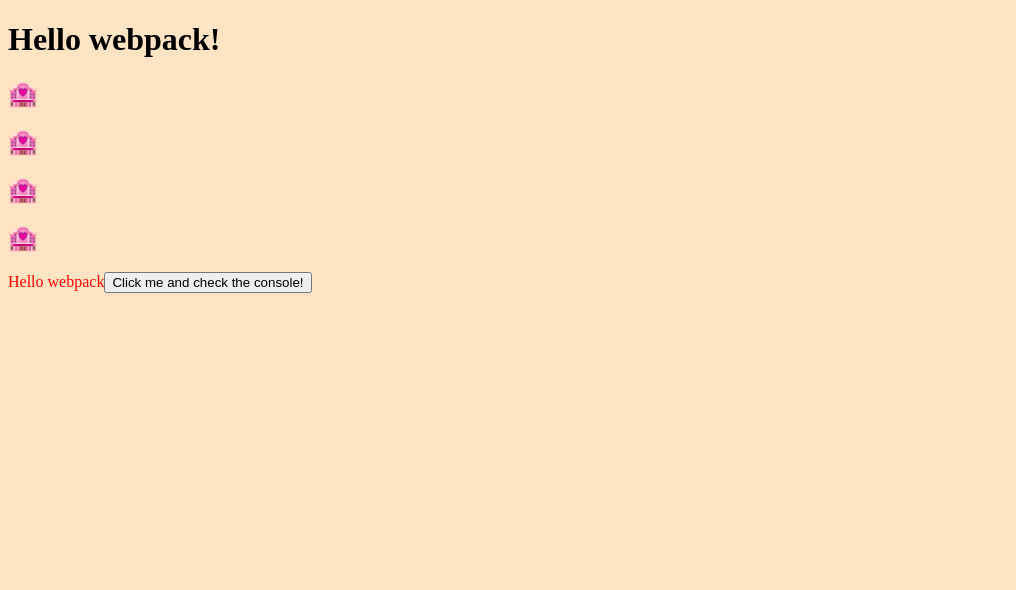
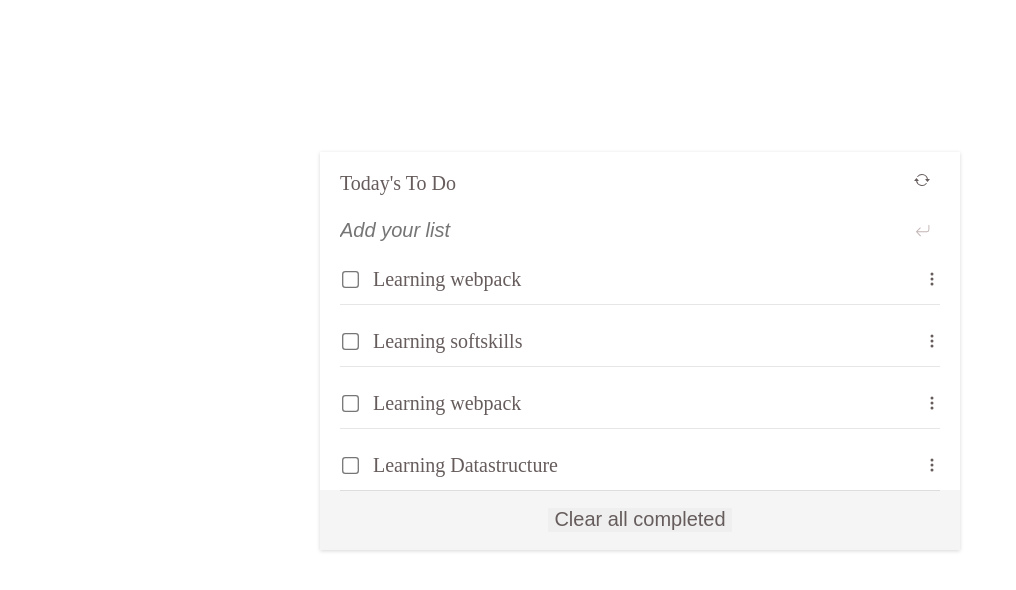
Before and after one commit to jenadiusnicholaus/To-Do-list, a website built with webpack: page src/index.html in a window 1280 px wide. Shown: the whole page, without its empty margins (0-1016 px from the left). Built offline with nearby package versions, Linux system fonts and the light colour scheme.

Commit message:
add design

```diff
--- a/server.js
+++ b/server.js
@@ -4,6 +4,7 @@ const webpackDevMiddleware = require('webpack-dev-middleware');
 
 const app = express();
 const config = require('./webpack.config.js');
+
 const compiler = webpack(config);
 
 // Tell express to use the webpack-dev-middleware and use the webpack.config.js
@@ -11,10 +12,10 @@ const compiler = webpack(config);
 app.use(
   webpackDevMiddleware(compiler, {
     publicPath: config.output.publicPath,
-  })
+  }),
 );
 
 // Serve the files on port 3000.
-app.listen(3000, function () {
+app.listen(3000, () => {
   console.log('Example app listening on port 3000!\n');
 });
--- /dev/null
+++ b/src/components.js
@@ -0,0 +1,26 @@
+import todolist from './data';
+
+const renderTodo = () => {
+  const todolistEl = document.querySelector('.todolist-ul');
+  todolistEl.innerHTML = '';
+  let liElement = '';
+  for (let i = 0; i < todolist.length; i += 1) {
+    const liEl = document.createElement('LI');
+    liEl.classList.add('todoitem');
+
+    liElement += `<li class="todoitem">
+    <div class="card-body">
+      <div class="content">
+        <input type="checkbox">
+        <label class="lable">${todolist[i].description}</label>
+      </div>
+      <svg  xmlns="http://www.w3.org/2000/svg" width="16" height="16" fill="currentColor" class="bi bi-three-dots-vertical menu-icon" viewBox="0 0 16 16">
+        <path d="M9.5 13a1.5 1.5 0 1 1-3 0 1.5 1.5 0 0 1 3 0zm0-5a1.5 1.5 0 1 1-3 0 1.5 1.5 0 0 1 3 0zm0-5a1.5 1.5 0 1 1-3 0 1.5 1.5 0 0 1 3 0z"/>
+      </svg>
+    </div>
+    </li>`;
+  }
+  todolistEl.innerHTML = liElement;
+};
+
+export default renderTodo;
--- /dev/null
+++ b/src/data.js
@@ -0,0 +1,26 @@
+const todolist = [
+  {
+    description: 'Learning webpack',
+    completed: false,
+    index: 0,
+  },
+
+  {
+    description: 'Learning softskills',
+    completed: false,
+    index: 0,
+  },
+  {
+    description: 'Learning webpack',
+    completed: false,
+    index: 0,
+  },
+
+  {
+    description: 'Learning Datastructure',
+    completed: false,
+    index: 0,
+  },
+];
+
+export default todolist;
--- a/src/index.css
+++ /dev/null
@@ -1,3 +0,0 @@
-body {
-  border: 0;
-}
--- a/src/index.html
+++ b/src/index.html
@@ -6,10 +6,33 @@
     <title>Wbpack Exercise</title>
 </head>
 <body>
-    <h1>Hello webpack!</h1>
-    <h2>🏩 </h2>
-    <h2>🏩 </h2>
-    <h2>🏩 </h2>
-    <h2>🏩 </h2>
+
+    <div id="root">
+        <div class="divider"></div>
+        <div class="container">
+            <div class="list-body">
+                <div class="heading">
+                    <span>Today's To Do </span>
+                    <svg  xmlns="http://www.w3.org/2000/svg" width="16" height="16" fill="currentColor" class="bi bi-arrow-repeat recycle-icon" viewBox="0 0 16 16">
+                        <path d="M11.534 7h3.932a.25.25 0 0 1 .192.41l-1.966 2.36a.25.25 0 0 1-.384 0l-1.966-2.36a.25.25 0 0 1 .192-.41zm-11 2h3.932a.25.25 0 0 0 .192-.41L2.692 6.23a.25.25 0 0 0-.384 0L.342 8.59A.25.25 0 0 0 .534 9z"/>
+                        <path fill-rule="evenodd" d="M8 3c-1.552 0-2.94.707-3.857 1.818a.5.5 0 1 1-.771-.636A6.002 6.002 0 0 1 13.917 7H12.9A5.002 5.002 0 0 0 8 3zM3.1 9a5.002 5.002 0 0 0 8.757 2.182.5.5 0 1 1 .771.636A6.002 6.002 0 0 1 2.083 9H3.1z"/>
+                      </svg>
+                </div>
+                <form class="form">
+                  <input type="text" placeholder="Add your list">
+                  <svg  xmlns="http://www.w3.org/2000/svg" width="16" height="16" fill="currentColor" class="bi bi-arrow-return-left icon" viewBox="0 0 16 16">
+                    <path fill-rule="evenodd" d="M14.5 1.5a.5.5 0 0 1 .5.5v4.8a2.5 2.5 0 0 1-2.5 2.5H2.707l3.347 3.346a.5.5 0 0 1-.708.708l-4.2-4.2a.5.5 0 0 1 0-.708l4-4a.5.5 0 1 1 .708.708L2.707 8.3H12.5A1.5 1.5 0 0 0 14 6.8V2a.5.5 0 0 1 .5-.5z"/>
+                  </svg>
+                </form>
+                <ul class="todolist-ul"> </ul>
+            </div>
+            <div class="clear-all">
+                <button  type="button" class="btn-clear-all">Clear all completed</button>
+            </div>
+        </div>
+
+        <div class="divider"></div>
+    </div>
+
 </body>
 </html>
--- a/src/index.js
+++ b/src/index.js
@@ -1,28 +1,11 @@
-import _ from 'lodash';
-import printMe from './print.js';
+
+import renderTodo from './components.js';
 import './style.css';
 
-function component() {
-    const element = document.createElement('div');
-    const btn = document.createElement('button');
+renderTodo();
 
-
-  // Lodash, now imported by this script
-  element.innerHTML = _.join(['Hello', 'webpack'], ' ');
-  btn.innerHTML = 'Click me and check the console!';
-  btn.onclick = printMe;
-  element.classList.add('hello');
-  element.appendChild(btn);
-
-    return element;
-  }
-
-  document.body.appendChild(component());
-
-
-  if (module.hot) {
-    module.hot.accept('./print.js', function() {
-      console.log('Accepting the updated printMe module!');
-      printMe();
-    })
-  }
+if (module.hot) {
+  module.hot.accept('./components.js', () => {
+    // renderTodo()
+  });
+}
--- a/src/print.js
+++ /dev/null
@@ -1,4 +0,0 @@
-export default function printMe() {
-    console.log('Updating print.js...');
-
-  }
--- a/src/style.css
+++ b/src/style.css
@@ -1,7 +1,150 @@
-.hello {
-    color: red;
-  }
+body {
+  margin: 0;
+}
 
-  body {
-    background-color: bisque;
+::-moz-placeholder {
+  font-style: italic;
 }
+
+::-webkit-input-placeholder {
+  font-style: italic;
+}
+
+:-moz-placeholder {
+  font-style: italic;
+}
+
+:-ms-input-placeholder {
+  font-style: italic;
+}
+
+span,
+label,
+input,
+button {
+  font-size: 20px;
+  color: rgb(102, 92, 92);
+}
+
+#root {
+  display: flex;
+  width: 100%;
+  justify-content: space-between;
+  align-items: center;
+}
+
+.container {
+  margin: 19vh 0;
+  width: 50%;
+  box-shadow: rgba(0, 0, 0, 0.16) 0 1px 4px;
+  background-color: rgb(245, 245, 245);
+}
+
+.list-body {
+  padding: 20px 20px 0 20px;
+  margin-bottom: 0;
+  background-color: #fff;
+}
+
+.heading {
+  color: rgb(102, 92, 92);
+  display: flex;
+  flex-direction: row;
+  justify-content: space-between;
+  margin-bottom: 24px;
+}
+
+input[type=text] {
+  padding: 0;
+  width: 100%;
+  margin: 0;
+  display: inline-block;
+  border: none;
+  border-radius: 4px;
+  box-sizing: border-box;
+}
+
+input[type=text]:focus {
+  height: 30px;
+  width: 30px;
+  border: none;
+  outline: none;
+  padding: 0;
+}
+
+input[type=checkbox] {
+  -ms-transform: scale(2); /* IE */
+  -moz-transform: scale(2); /* FF */
+  -webkit-transform: scale(2); /* Safari and Chrome */
+  -o-transform: scale(2); /* Opera */
+  transform: scale(1.3);
+  padding: 10px;
+  margin-right: 12px;
+}
+
+input[type=checkbox]:checked ~ {
+  background-color: #2196f3;
+}
+
+.list-card {
+  cursor: pointer;
+  padding-top: 12px;
+  width: 100%;
+  background-color: rgba(0, 0, 0, 0.16);
+}
+
+.recycle-icon {
+  margin-right: 10px;
+}
+
+.form {
+  display: flex;
+  align-items: center;
+  justify-content: space-between;
+}
+
+.icon {
+  color: rgb(194, 181, 181);
+  margin-right: 10px;
+}
+
+.todolist-ul {
+  padding: 0;
+  margin: 0;
+  height: auto;
+}
+
+.card-body {
+  height: 50px;
+  display: flex;
+  justify-content: space-between;
+  align-items: center;
+  padding-left: 0;
+  margin-left: 0;
+  color: rgb(102, 92, 92);
+  list-style-type: none;
+}
+
+.todoitem {
+  list-style-type: none;
+  margin-top: 12px;
+  box-shadow: rgba(17, 17, 26, 0.1) 0 1px 0;
+}
+
+.clear-all {
+  display: flex;
+  flex-direction: row;
+  justify-content: space-around;
+  align-content: center;
+  padding-top: 0;
+  margin-top: 0;
+  width: 100%;
+  height: 60px;
+  align-items: center;
+}
+
+.clear-all button {
+  border: none;
+  padding-top: 0;
+  margin-top: 0;
+}
--- a/webpack.config.js
+++ b/webpack.config.js
@@ -3,11 +3,10 @@ const HtmlWebpackPlugin = require('html-webpack-plugin');
 
 module.exports = {
   mode: 'development',
-  mode: 'development',
-
   entry: {
     index: './src/index.js',
-    print: './src/print.js',
+    components: './src/components.js',
+    data: './src/data.js',
   },
 
   devServer: {
@@ -17,7 +16,7 @@ module.exports = {
 
   plugins: [
     new HtmlWebpackPlugin({
-    template: './src/index.html'
+      template: './src/index.html',
     }),
   ],
 
```
Also changed, not shown: package.json (+11 -1 lines), .eslintrc.json, dist/components.bundle.js (added), dist/data.bundle.js (added), dist/index.bundle.js, dist/index.bundle.js.LICENSE.txt (deleted), dist/index.html, dist/print.bundle.js (deleted), 1 other file.
